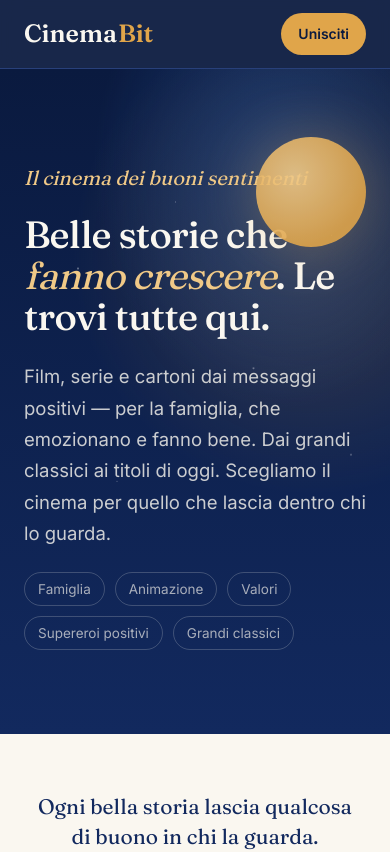
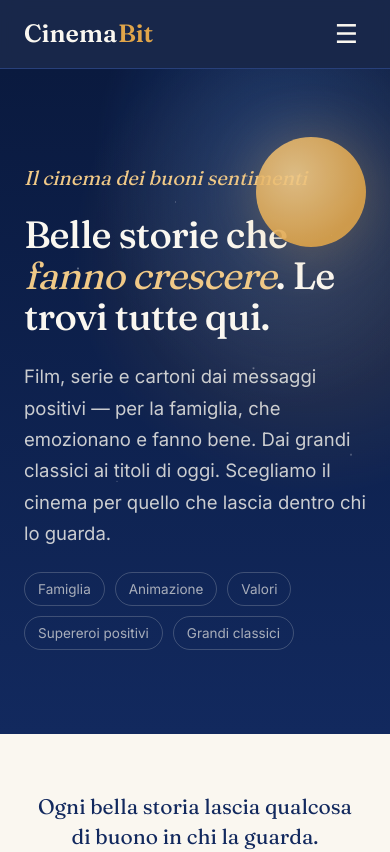
Before and after one commit to giulianociccarese/cinemabit, a Next.js app: page / in a window 390 px wide. Shown: the top 852 px of the page. Built offline with nearby package versions, Linux system fonts and the light colour scheme; no server answers.

Commit message:
Menu hamburger funzionante su mobile

```diff
--- a/app/globals.css
+++ b/app/globals.css
@@ -231,3 +231,15 @@ footer{background:var(--blu-notte);color:var(--muted-light);padding:40px 0;font-
 .film-poster.soul,.poster.soul{background:linear-gradient(150deg,#5a4a9e,#1f2f6e)}
 .film-poster.chosen,.poster.chosen{background:linear-gradient(150deg,#c99a3f,#5a3410)}
 .film-poster.superbook,.poster.superbook{background:linear-gradient(150deg,#3a7bd5,#7a3fb0)}
+
+/* Menu mobile (hamburger) */
+.menu-toggle{display:none;background:transparent;border:0;color:var(--crema);font-size:26px;line-height:1;cursor:pointer;padding:4px 8px;margin-left:auto}
+@media(max-width:920px){
+  .menu-toggle{display:block}
+  .nav{position:relative;flex-wrap:wrap}
+  .nav-cta{display:none}
+  .menu{display:none;flex-direction:column;gap:0;width:100%;order:3;margin-top:8px;border-top:1px solid var(--line-dark)}
+  .menu.open{display:flex}
+  .menu a{padding:14px 4px;border-bottom:1px solid var(--line-dark);font-size:16px;color:var(--crema)}
+  .menu a:last-child{border-bottom:0}
+}
--- a/components/SiteHeader.js
+++ b/components/SiteHeader.js
@@ -1,18 +1,34 @@
+'use client';
+import { useState } from 'react';
 import Link from 'next/link';
 
 export default function SiteHeader() {
+  const [open, setOpen] = useState(false);
+  const chiudi = () => setOpen(false);
+
   return (
     <header>
       <div className="wrap nav">
-        <Link href="/" className="brand">Cinema<span>Bit</span></Link>
-        <nav className="menu">
-          <Link href="/">Home</Link>
-          <Link href="/film">Film</Link>
-          <Link href="/serie">Serie</Link>
-          <Link href="/metodo">Il nostro metodo</Link>
-          <Link href="/#community">Community</Link>
+        <Link href="/" className="brand" onClick={chiudi}>Cinema<span>Bit</span></Link>
+
+        <button
+          className="menu-toggle"
+          aria-label="Apri il menu"
+          aria-expanded={open}
+          onClick={() => setOpen(!open)}
+        >
+          {open ? '✕' : '☰'}
+        </button>
+
+        <nav className={'menu' + (open ? ' open' : '')}>
+          <Link href="/" onClick={chiudi}>Home</Link>
+          <Link href="/film" onClick={chiudi}>Film</Link>
+          <Link href="/serie" onClick={chiudi}>Serie</Link>
+          <Link href="/metodo" onClick={chiudi}>Il nostro metodo</Link>
+          <Link href="/#community" onClick={chiudi}>Community</Link>
         </nav>
-        <Link href="/#community" className="nav-cta">Unisciti</Link>
+
+        <Link href="/#community" className="nav-cta" onClick={chiudi}>Unisciti</Link>
       </div>
     </header>
   );
```
